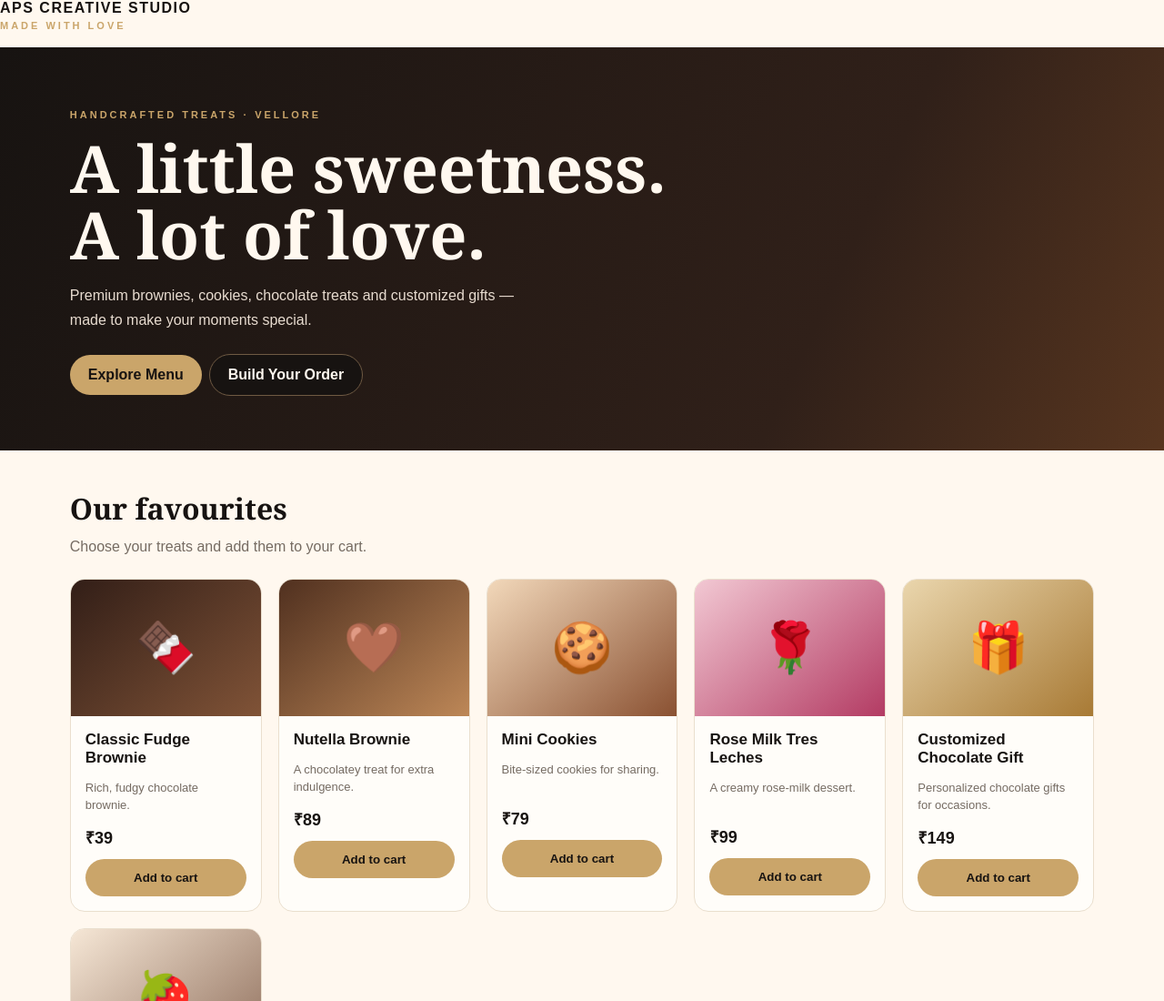
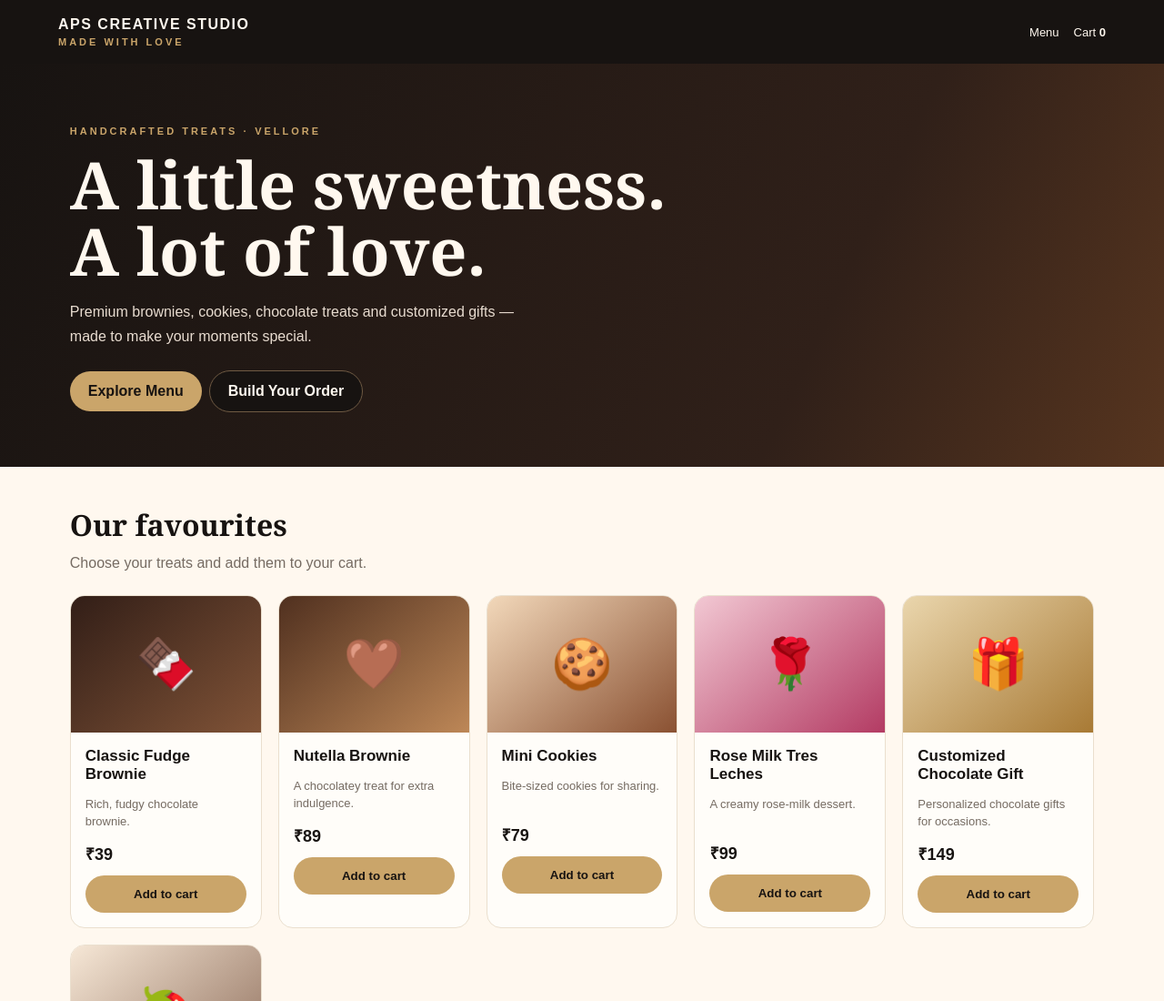
Before and after one commit to apscreativestudio/aps-creative-studio, a plain HTML site: page index.html in a window 1280 px wide. Shown: the top 1100 px of the page at 91% size. Drawn offline with Linux system fonts and the light colour scheme.

Commit message:
Update index.html

```diff
--- a/index.html
+++ b/index.html
@@ -7,10 +7,7 @@
 <style>
 :root{--ink:#171311;--cream:#fff8ef;--gold:#caa56a;--muted:#756b62;--card:#fffdf9}
 *{box-sizing:border-box}body{margin:0;background:var(--cream);color:var(--ink);font-family:Arial,Helvetica,sans-serif}
-header<a href="./" style="display:flex;align-items:center;gap:12px;text-decoration:none;color:#fff;">
-  <img src="./aps-logo.png" alt="APS Creative Studio Logo" style="width:60px;height:60px;object-fit:contain;border-radius:50%;">
-  <span style="font-weight:800;">APS Creative Studio</span>
-</a>{background:#171311;color:#fff8ef;padding:18px 5%;display:flex;justify-content:space-between;align-items:center;gap:16px;position:sticky;top:0;z-index:5}
+header{background:#171311;color:#fff8ef;padding:18px 5%;display:flex;justify-content:space-between;align-items:center;gap:16px;position:sticky;top:0;z-index:5}
 .brand{font-weight:800;letter-spacing:1.5px}.brand span{display:block;color:var(--gold);font-size:11px;letter-spacing:3px;margin-top:4px}
 nav a{color:#fff8ef;text-decoration:none;margin-left:16px;font-size:13px}
 .hero{padding:68px 6% 60px;background:linear-gradient(115deg,#171311 0%,#302019 70%,#57351f 100%);color:#fff8ef}
```
